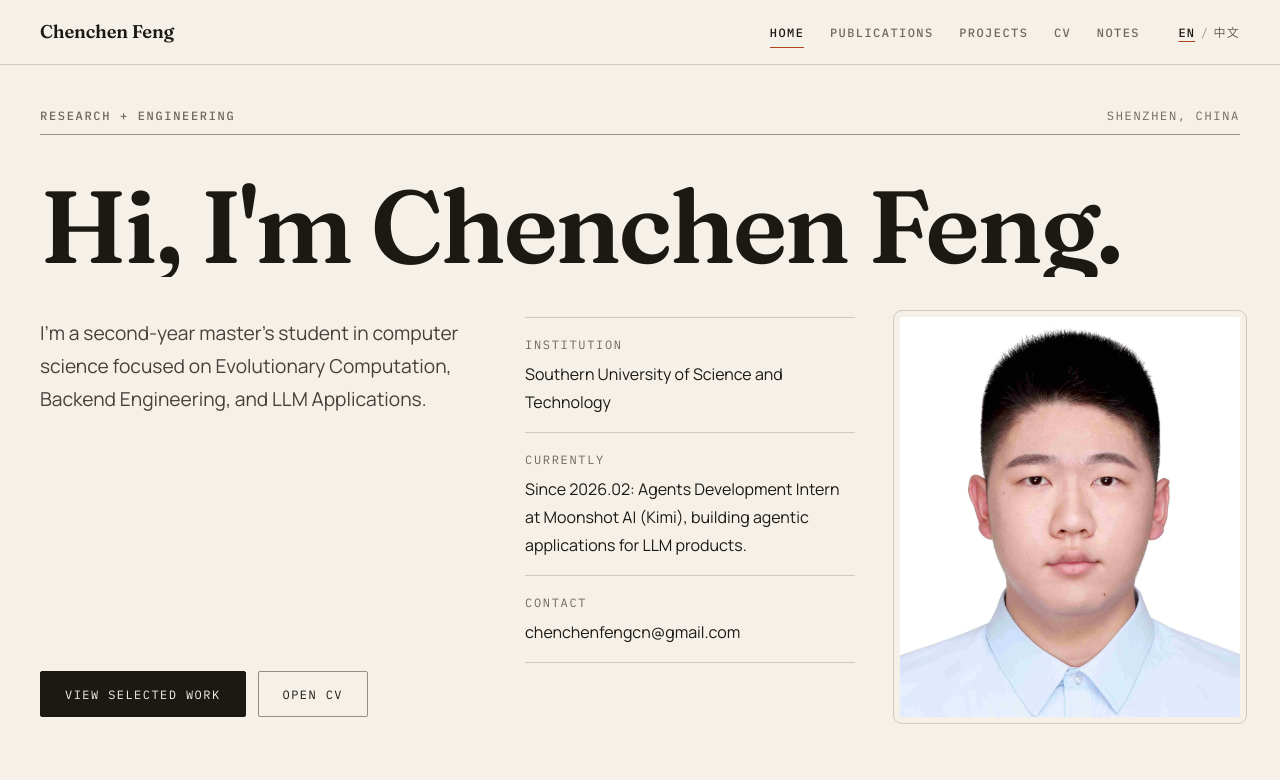
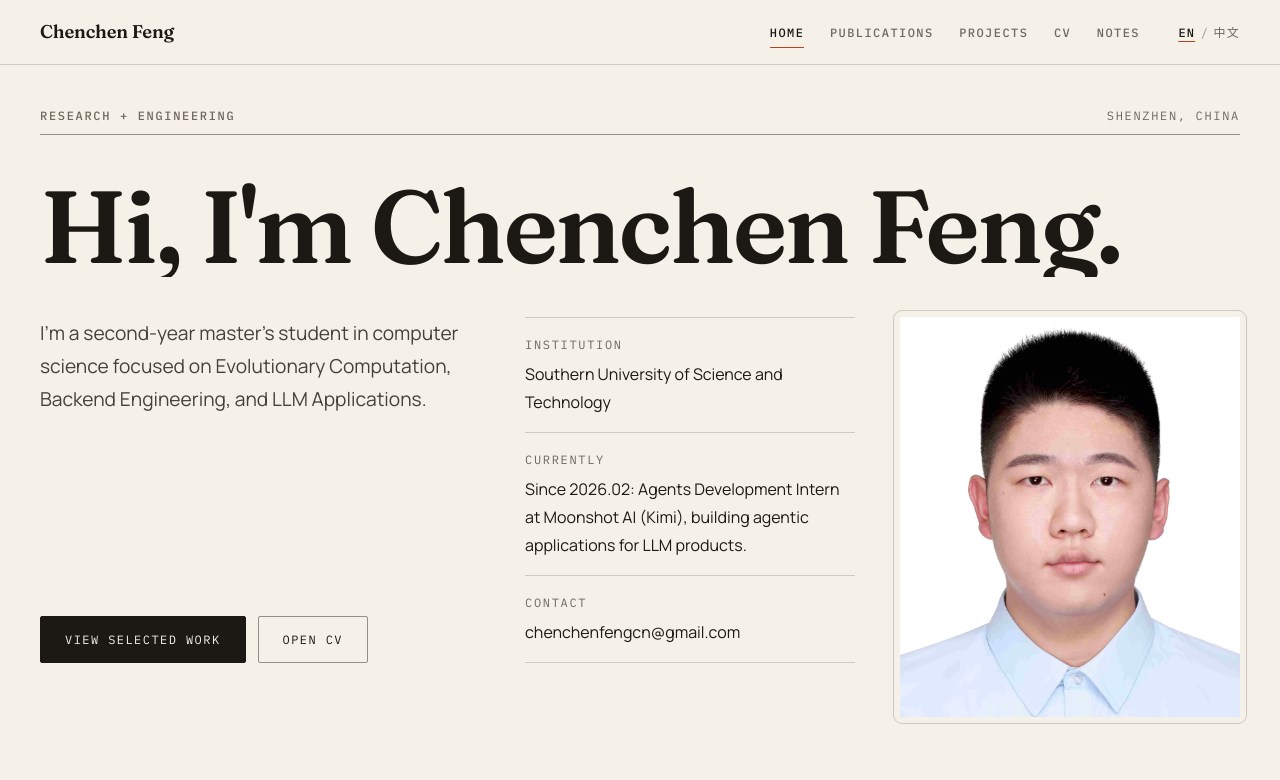
Before and after one commit to starquakee/fcc-web, a React (Vite) app: page / in a window 1280 px wide. Shown: the top 780 px of the page. Built offline with nearby package versions, Linux system fonts and the light colour scheme; no server answers.

Commit message:
Align homepage hero content columns

```diff
--- a/src/pages/HomePage.tsx
+++ b/src/pages/HomePage.tsx
@@ -61,6 +61,7 @@ export function HomePage() {
           ))}
         </h1>
         <Reveal delay={250} className="hero__grid">
+          <div className="hero__copy-grid">
             <div className="hero__intro">
               <p className="hero__lede">{profile.description}</p>
               <div className="hero__actions">
@@ -80,6 +81,7 @@ export function HomePage() {
                 </div>
               ))}
             </dl>
+          </div>
           <figure className="hero__portrait">
             <img
               src={profile.portrait}
--- a/src/styles/global.scss
+++ b/src/styles/global.scss
@@ -255,9 +255,17 @@ h3 {
 
 .hero__grid {
   display: grid;
-  grid-template-columns: minmax(0, 1.2fr) minmax(0, 0.9fr) minmax(280px, 340px);
+  grid-template-columns: minmax(0, 1fr) minmax(280px, 340px);
   gap: clamp(1.5rem, 3.5vw, 3rem);
   align-items: start;
+}
+
+.hero__copy-grid {
+  min-width: 0;
+  display: grid;
+  grid-template-columns: minmax(0, 1.2fr) minmax(0, 0.9fr);
+  gap: clamp(1.5rem, 3.5vw, 3rem);
+  align-items: stretch;
 }
 
 .hero__intro {
@@ -951,10 +959,6 @@ h3 {
 /* ---------- 13. Responsive ---------- */
 
 @media (min-width: 961px) {
-  .hero__grid {
-    align-items: stretch;
-  }
-
   .hero__intro {
     display: flex;
     flex-direction: column;
@@ -968,6 +972,7 @@ h3 {
 
 @media (max-width: 960px) {
   .hero__grid,
+  .hero__copy-grid,
   .note-detail__hero,
   .memory-entry,
   .focus-grid,
```
Lines whose indentation alone changed are shown as unchanged.
